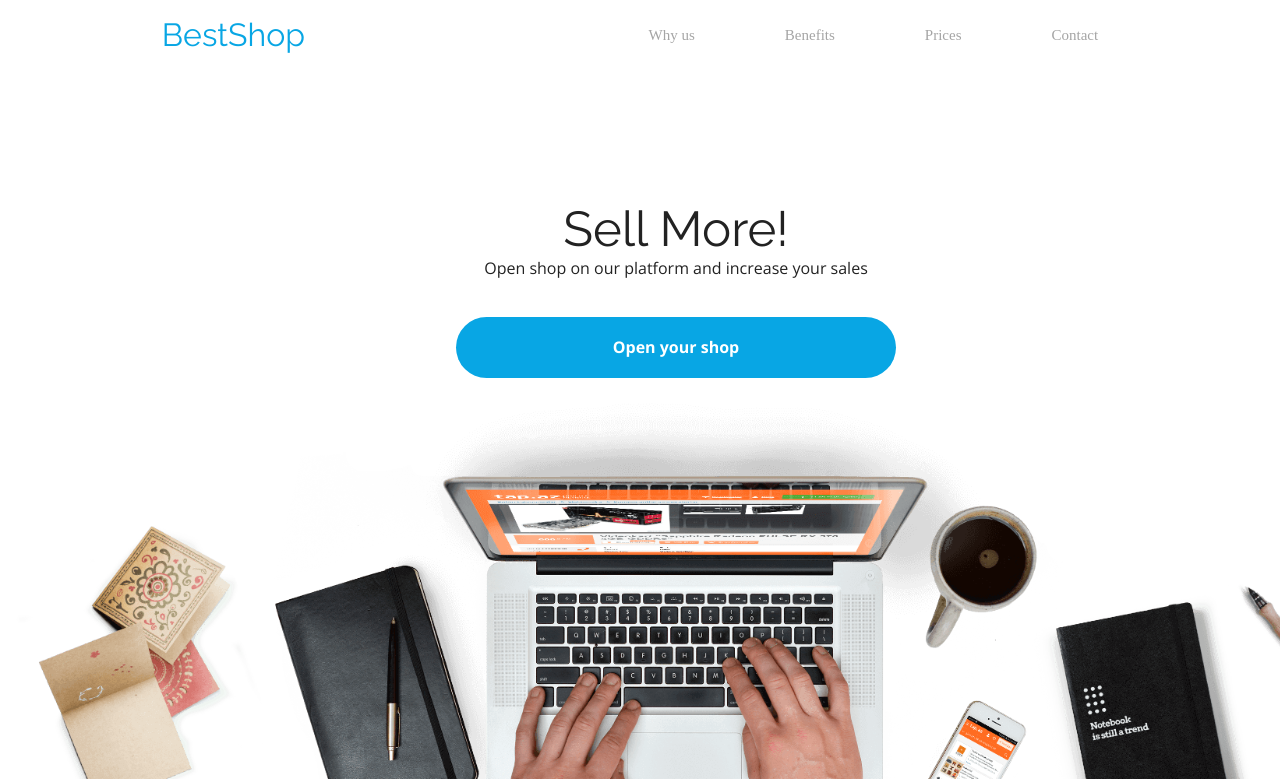
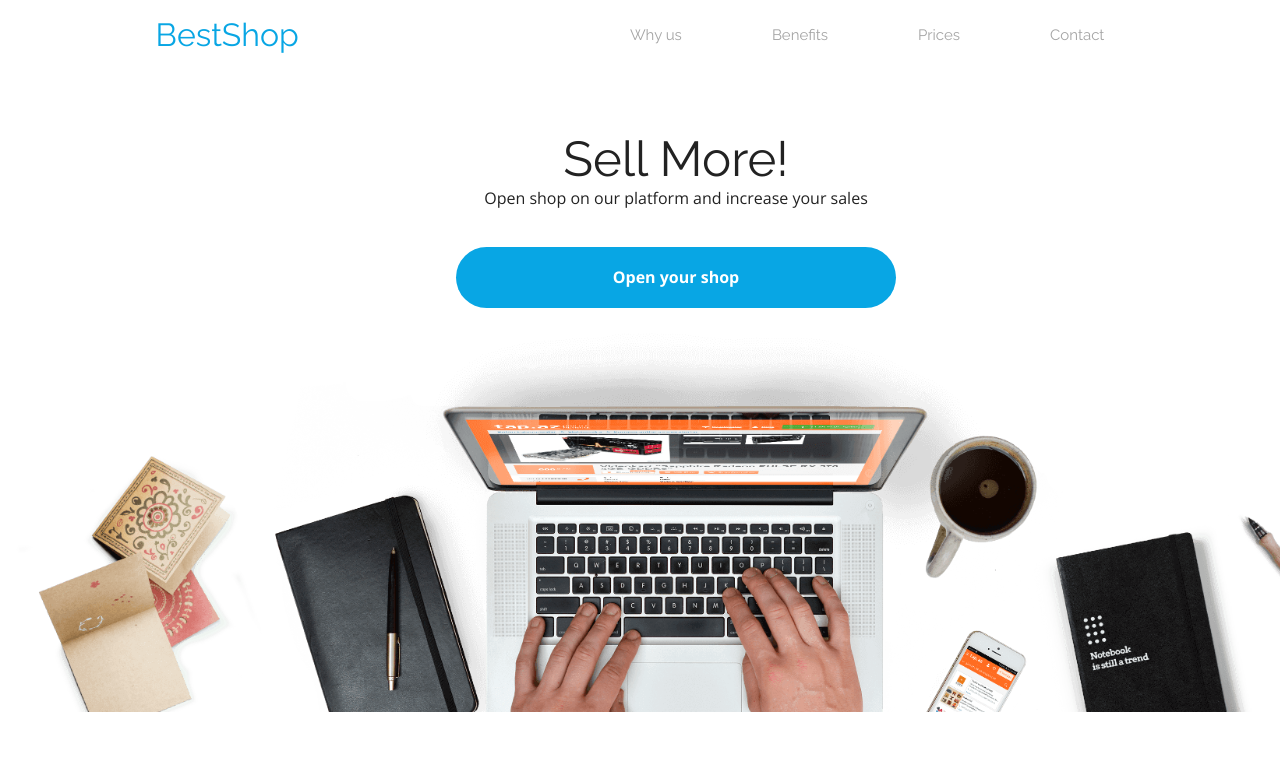
Before and after one commit to michalsekita/Warsztat_5, a plain HTML site: page index.html in a window 1280 px wide. Shown: the top 779 px of the page. Drawn offline with nearby package versions, Linux system fonts and the light colour scheme.

Commit message:
Dodanie id dla poszczególnych sekcji i poprawienie paska menu.

```diff
--- a/index.html
+++ b/index.html
@@ -18,10 +18,10 @@
     <div class="logo">BestShop</div>
     <nav class="menu">
         <ul class="menu-list">
-            <li><a href="#">Why us</a></li>
-            <li><a href="#">Benefits</a></li>
-            <li><a href="#">Prices</a></li>
-            <li><a href="#">Contact</a></li>
+            <li><a href="#Why">Why us</a></li>
+            <li><a href="#Benefits">Benefits</a></li>
+            <li><a href="#Prices">Prices</a></li>
+            <li><a href="#Contact">Contact</a></li>
         </ul>
     </nav>
 </header>
@@ -36,7 +36,7 @@ Sell More!
         <img src="Images/Background.png" class="img-first">
     </section>
 
-<section class="stat">
+<section  class="stat" id="Why">
     <div class="stat-title">
     <h2>
 The most popular sales platform in country
@@ -84,8 +84,8 @@ The most popular sales platform in country
     </div>
 
 </section>
-<section class="arg">
-    <div class="arg-part-1">
+<section  class="arg" id="Benefits">
+    <div  class="arg-part-1">
         <div class="arg-part-1-text">
     <h2>Be always first</h2>
             <p>
@@ -121,7 +121,7 @@ The most popular sales platform in country
         </div>
     </div>
 </section>
-<section class="prices">
+<section  class="prices" id="Prices">
     <div class="prices-title">
 Pricing
     </div>
@@ -188,7 +188,7 @@ Pricing
     </div>
 
 </section>
-<section class="form">
+<section  class="form" id="Contact">
     <div class="form-left">
     <h2>Any questions?</h2>
         <p class="form-left-txt">Leave your email address or call us</p>
--- a/styles.css
+++ b/styles.css
@@ -1,4 +1,4 @@
-* {
+:root {
     font-family: "Raleway", sans-serif;
     box-sizing: border-box;
     --color-primary:#08A6E4;
@@ -19,12 +19,17 @@
     justify-content: center;
 }
 .pasek {
+    position: fixed;
+    width: 100%;
     display: flex;
     align-items: center;
     justify-content: space-around;
     height: 70px;
-    width: auto;
+    background: white;
+    z-index: 100;
+
 }
+
 .menu-list {
     display: flex;
     flex-direction: row;
@@ -40,7 +45,6 @@
     text-decoration: none;
     padding: 20px 20px 20px 20px;
 
-
 }
  .menu-list a:hover {
         color: var(--color-black);
@@ -52,7 +56,7 @@
     color: var(--color-primary);
     font-size: 32px;
     font-weight: normal;
-    font-family: "Raleway", sans-serif;
+
 }
 .first-part {
     margin-top: 130px;
```
